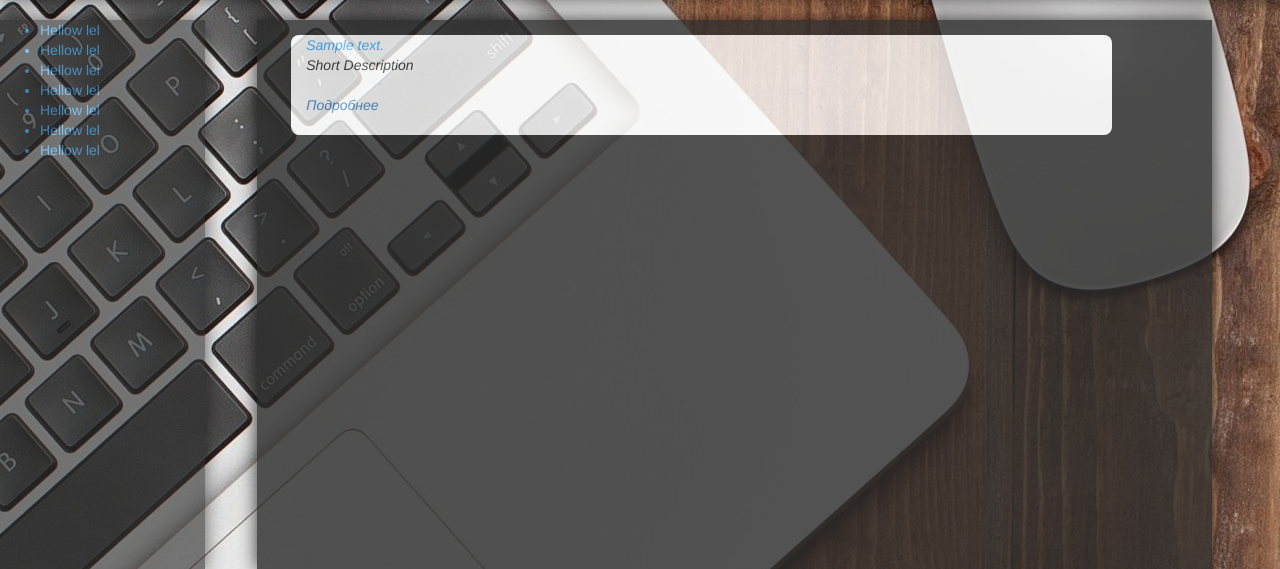
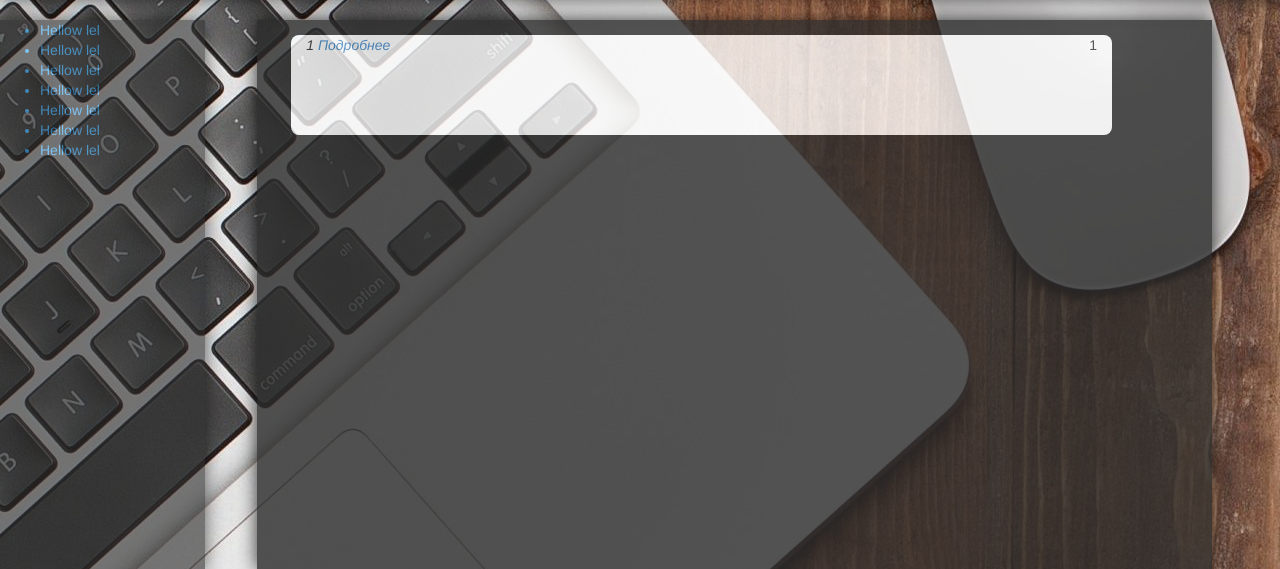
Before and after one commit to Nekitak/TrainingParser, a PHP site: the page made by app/views/site/index.php in a window 1280 px wide. Shown: the part 60-629 px from the top of the page. Run offline with PHP 8.4, Linux system fonts and the light colour scheme; the template is opened without the code that fills it: most values are stand-ins (such as "Sample title", 1, 10 or a date in 2020); some libraries are stand-ins or nearby versions.

Commit message:
now it`s title , href and smoll image about news , and smoll cs modified

```diff
--- a/app/controllers/SiteController.php
+++ b/app/controllers/SiteController.php
@@ -22,7 +22,6 @@ class SiteController
 
        $html = Parser::parse();
 
-
        require_once(ROOT . '/app/views/site/index.php');
 
     }
--- a/app/models/Parser.php
+++ b/app/models/Parser.php
@@ -9,6 +9,8 @@ namespace app\models;
 
 class Parser
 {
+
+    //this function get html file from yandex news and return $html
     public static function parse()
     {
         $html = file_get_html('https://news.yandex.ru/Moscow/index.html?from=rubric');
--- a/app/views/site/index.php
+++ b/app/views/site/index.php
@@ -20,15 +20,14 @@
 		<div class="col-sm-10">
                     <div class="wrapper container-fluid" id="newsFeed">
                         <div class="row">
-                           <?php foreach($html->find('h2.story__title') as $e): ?>
+                           <?php foreach($html->find('div.story')  as $e): ?>
                         <div class="col-sm-10 news">
                             <div>
-                            <i class="hrefs"><?= $e->plaintext; ?></i><br/>
-                            <i class="hres">Short Description</i><br/><br/>
-                            <i class="hrefs_h"><a href="<?php //"https://vkyhne.ru" .  $e->find('a.product-name')[0]->href?>" >Подробнее</a></i>
+                            <i class="hrefs"><?= $e->find('h2.story__title')[0]; ?></i>
+                            <i class="hrefs_h"><a href="<?="https://news.yandex.ru" .  $e->find('a.link.link_theme_black')[0]->href?>" >Подробнее</a></i>
                         </div>
                         <div>
-                            <img class = "image" src="<?php // $e->find('img.replace-2x')[0]->src?>">
+                            <?= $e->find('img')[0];?>
                         </div>
                         </div>
                            <?php endforeach; ?>
--- a/web/css/main.css
+++ b/web/css/main.css
@@ -39,6 +39,7 @@ width: 90%;
 #newsFeed::-webkit-scrollbar { width: 0; }
 
 #newsFeed{
+
 box-shadow: 0 0 18px black;
 -ms-overflow-style: none;
 overflow: hidden;
@@ -75,6 +76,9 @@ filter: opacity(0.6);
 
 }
 
-.image{
+img{
+   float: right;
+  margin-top: 3%;
   height: 80px;
+  width: 128px;
 }
--- a/web/css/shrift.css
+++ b/web/css/shrift.css
@@ -13,9 +13,17 @@
 }
 
 .hrefs{
- pointer-events: none;
-filter: saturate(200%);
-	color:rgb(110, 168, 235);
+ 	pointer-events: none;
+	filter: saturate(200%);
+
+}
+
+a.link{
+	color: black ;
+}
+
+h2.story__title{
+	font-size: 1.35em;
 
 }
 
```
